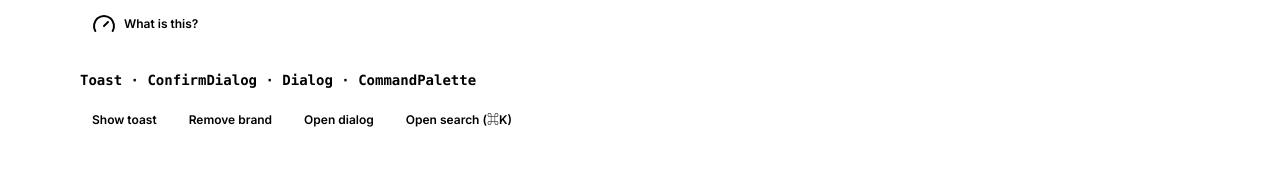
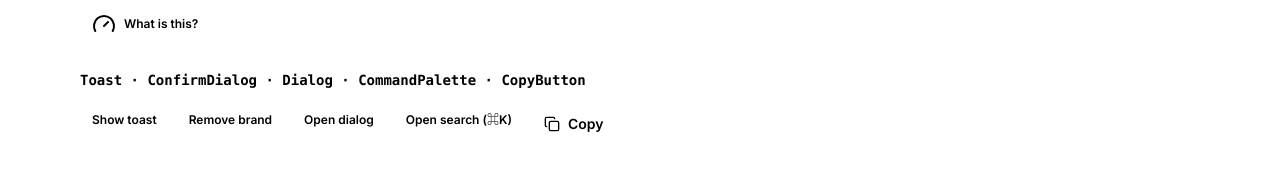
Before and after one commit to YNWAforever/aiso, a Next.js app: page /en/dev/design-system in a window 1280 px wide. Shown: the part 5752-5922 px from the top of the page. Built offline with nearby package versions, Linux system fonts and the light colour scheme; no server answers.

Commit message:
feat(design-system): show the copy button in the gallery
Co-Authored-By: Claude Opus 5.5 <noreply@anthropic.com>
Claude-Session: https://claude.ai/code/session_01DRtMknEe9NQdQuJkayUf3S

```diff
--- a/components/dev/DesignSystemGallery.tsx
+++ b/components/dev/DesignSystemGallery.tsx
@@ -6,6 +6,7 @@ import { useLocale, useTranslations } from 'next-intl'
 import { cn } from '@/lib/utils'
 import { Button } from '@/components/ui/button'
 import { CommandPalette } from '@/components/ui/command-palette'
+import { CopyButton } from '@/components/ui/copy-button'
 import { ConfirmDialog } from '@/components/ui/confirm-dialog'
 import { DataTable } from '@/components/ui/data-table'
 import { Dialog, DialogContent, DialogDescription, DialogFooter, DialogHeader, DialogTitle, DialogTrigger } from '@/components/ui/dialog'
@@ -253,7 +254,7 @@ function Gallery({ reduced, onReducedChange }: { reduced: boolean; onReducedChan
             </Tooltip>
           </TooltipProvider>
         </Sub>
-        <Sub title="Toast · ConfirmDialog · Dialog · CommandPalette">
+        <Sub title="Toast · ConfirmDialog · Dialog · CommandPalette · CopyButton">
           <Overlays />
         </Sub>
       </Section>
@@ -388,6 +389,7 @@ function Overlays() {
         </DialogContent>
       </Dialog>
       <Button variant="outline" size="sm" onClick={() => setPaletteOpen(true)}>{t('sample.showPalette')}</Button>
+      <CopyButton value="https://example.com/en/r/sample" className="min-h-9 px-3" />
       <CommandPalette
         open={paletteOpen}
         onOpenChange={setPaletteOpen}
```
